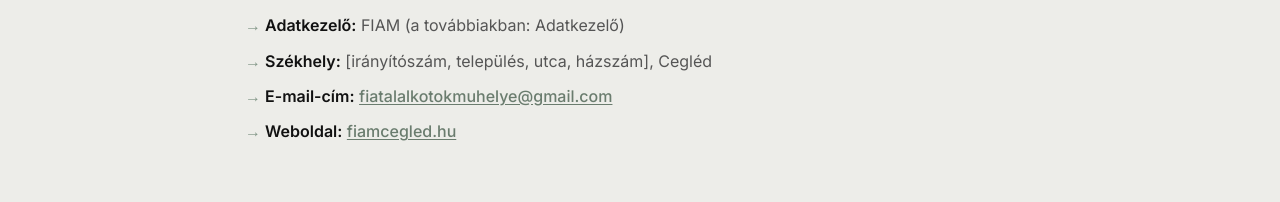
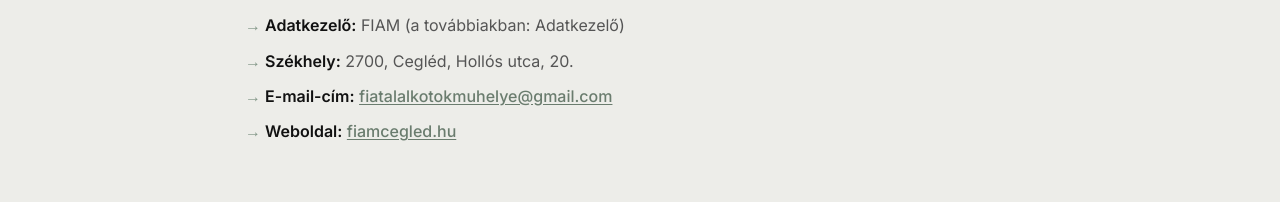
Before and after one commit to Milan2998/FIAM-Cegled-assigment, a plain HTML site: page pages/adatvedelem.html in a window 1280 px wide. Shown: the part 592-794 px from the top of the page. Drawn offline with Linux system fonts and the light colour scheme.

Commit message:
Update address details in adatvedelem.html

```diff
--- a/pages/adatvedelem.html
+++ b/pages/adatvedelem.html
@@ -44,7 +44,7 @@
         <p>A jelen tájékoztató a FIAM Piknik weboldalán (a továbbiakban: <strong>Weboldal</strong>) keresztül megvalósuló adatkezelésre vonatkozik.</p>
         <ul class="story-list">
           <li><strong>Adatkezelő:</strong> FIAM (a továbbiakban: Adatkezelő)</li>
-          <li><strong>Székhely:</strong> [irányítószám, település, utca, házszám], Cegléd</li>
+          <li><strong>Székhely:</strong> 2700, Cegléd, Hollós utca, 20.</li>
           <li><strong>E-mail-cím:</strong> <a href="mailto:fiatalalkotokmuhelye@gmail.com">fiatalalkotokmuhelye@gmail.com</a></li>
           <li><strong>Weboldal:</strong> <a href="https://fiamcegled.hu">fiamcegled.hu</a></li>
         </ul>
```
